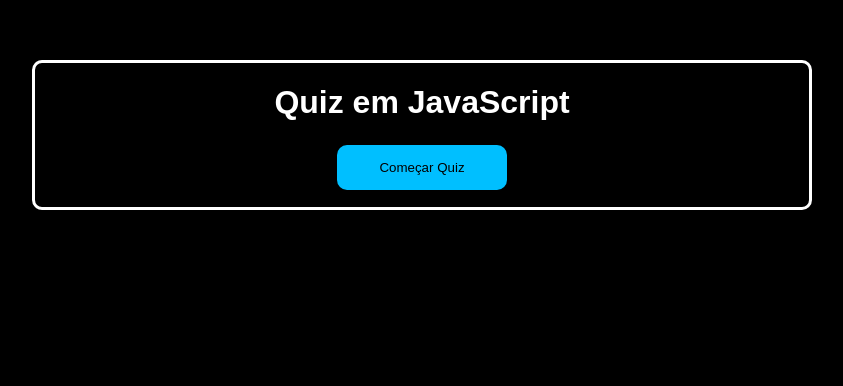
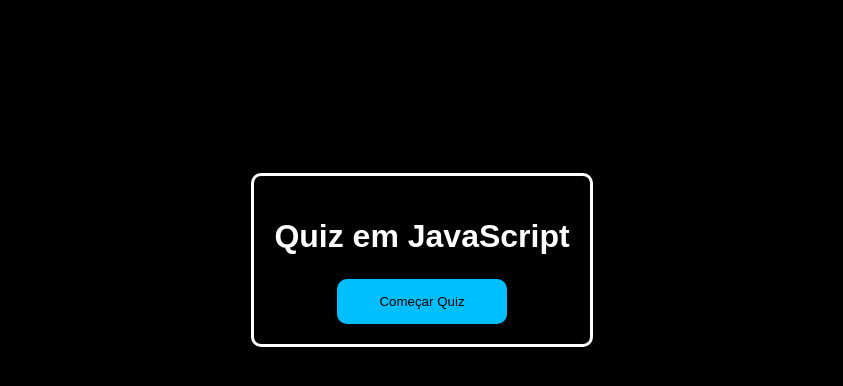
Before and after one commit to pedroantonio2000/Quiz, a plain HTML site: page index.html in a window 1280 px wide. Shown: the part 140-526 px from the top of the page, without its empty margins (218-1061 px from the left). Drawn offline with Linux system fonts and the light colour scheme.

Commit message:
Atualizei o projeto

```diff
--- a/index.html
+++ b/index.html
@@ -8,6 +8,7 @@
 </head>
 <body>
     <div class="container">
+        <div class="container-question">
             <h1 class="title">Quiz em JavaScript</h1>
             <div class="questions-container none">
                 <div class="question-scores">
@@ -31,6 +32,8 @@
                 <button class="restart-question button none">Resetar jogo</button>
             </div>
 
+
+        </div>
     </div>
 </body>
 <script src="./main.js"></script>
--- a/style.css
+++ b/style.css
@@ -13,14 +13,21 @@ body {
 }
 
 .container {
-    border: white solid ;
-    margin-top: 200px;
-    margin-left: 250px;
-    margin-right: 250px;
-    padding-bottom: 17px;
+    margin: auto;
+
     border-radius: 10px;
     background-color: black;
+    display: flex;
+    flex-direction: column;
+    justify-content: center;
+    align-items: center;
+    height: 100vh;
+}
 
+.container-question {
+    border: solid white;
+    border-radius: 10px;
+    padding: 20px;
 }
 
 .questions-container {
```
Lines whose indentation alone changed are shown as unchanged.
